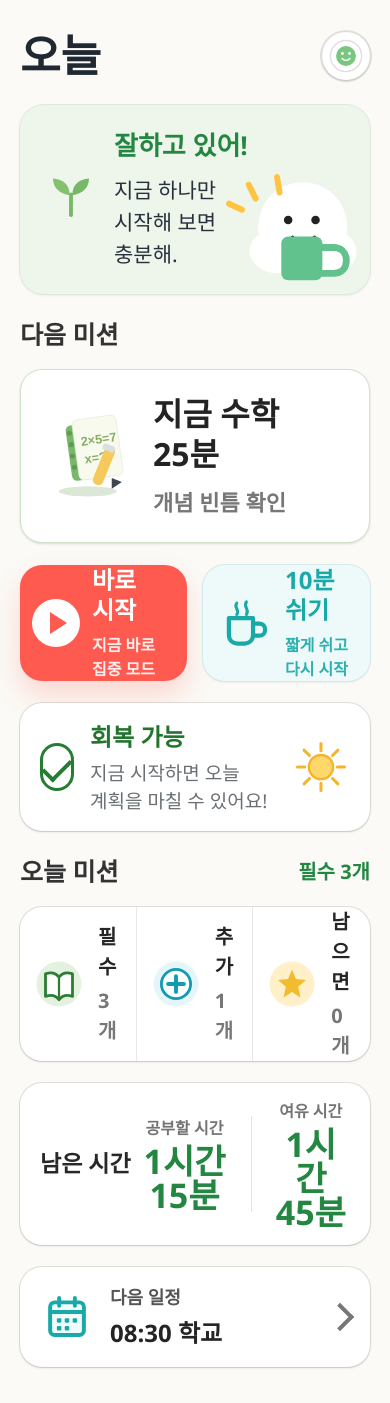
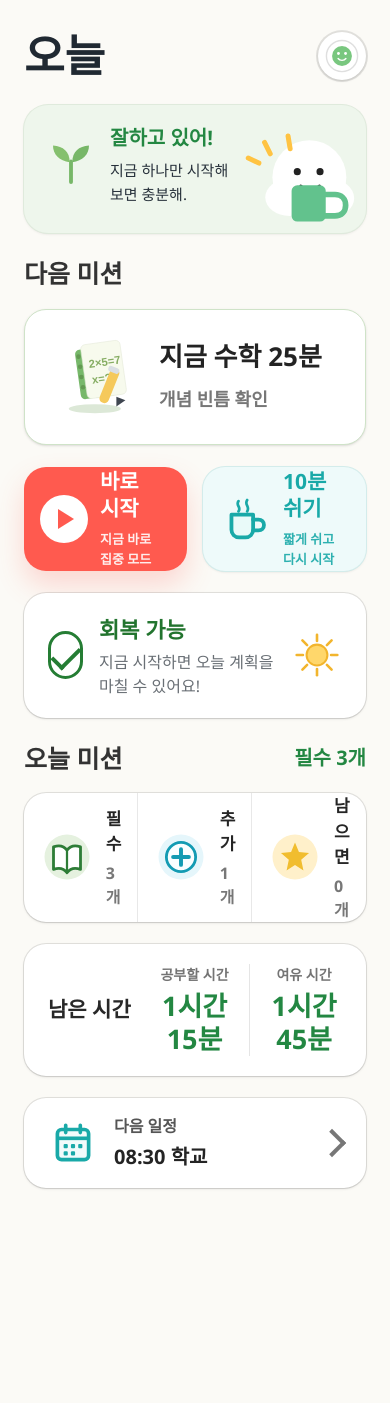
Before and after one commit to dounome97-lgtm/haruny, a Next.js app: page / in a window 390 px wide. After the commit the page ends 1224 px from the top, so only its background shows below. Built offline with nearby package versions, Linux system fonts and the light colour scheme.

Commit message:
fix: improve student today mobile spacing

```diff
--- a/src/components/student/StudentTodayScreen.tsx
+++ b/src/components/student/StudentTodayScreen.tsx
@@ -165,10 +165,10 @@ function TodayView({
         illustration={
           <AssetImage
             className="translate-x-2"
-            height={128}
+            height={104}
             priority
             src="/assets/haruny/student-today/white-mascot-cup.svg"
-            width={154}
+            width={128}
           />
         }
         title={allRequiredDone ? "잘 끝냈어!" : "잘하고 있어!"}
@@ -176,19 +176,19 @@ function TodayView({
 
       <section>
         <h2 className="mb-4 text-[25px] font-extrabold text-[#333]">다음 미션</h2>
-        <div className="flex min-h-[142px] items-center gap-4 rounded-[22px] border border-[#cfe3c8] bg-white px-5 py-6 shadow-sm">
+        <div className="flex min-h-[136px] items-center gap-5 rounded-[22px] border border-[#cfe3c8] bg-white px-7 py-6 shadow-sm">
           <AssetImage
             className="shrink-0"
-            height={96}
+            height={86}
             priority
             src="/assets/haruny/common/math-notebook.svg"
-            width={96}
+            width={86}
           />
           <div className="min-w-0">
-            <h3 className="text-[32px] font-black leading-tight text-[#232323] min-[420px]:text-[36px]">
+            <h3 className="whitespace-nowrap text-[26px] font-black leading-tight text-[#232323] min-[420px]:text-[32px]">
               지금 {nextTask.subject} {nextTask.estimatedMinutes}분
             </h3>
-            <p className="mt-3 text-[22px] font-semibold leading-8 text-[#777]">
+            <p className="mt-3 text-[18px] font-semibold leading-7 text-[#777] min-[420px]:text-[20px]">
               {nextTask.title.replace(`${nextTask.subject} `, "")}
             </p>
           </div>
@@ -199,33 +199,33 @@ function TodayView({
         <PrimaryActionButton
           onClick={() => onStart(nextTask.id)}
           icon={
-            <span className="flex h-12 w-12 shrink-0 items-center justify-center rounded-full bg-white text-[var(--action)] min-[420px]:h-14 min-[420px]:w-14">
-              <span className="ml-1 h-0 w-0 border-y-[11px] border-l-[17px] border-y-transparent border-l-current" />
+            <span className="flex h-12 w-12 shrink-0 items-center justify-center rounded-full bg-white text-[var(--action)]">
+              <span className="ml-1 h-0 w-0 border-y-[10px] border-l-[16px] border-y-transparent border-l-current" />
             </span>
           }
         >
           <ButtonText body="지금 바로 집중 모드" title="바로 시작" />
         </PrimaryActionButton>
         <SecondaryActionButton
-          icon={<AssetImage height={58} src="/assets/haruny/common/cup.svg" width={58} />}
+          icon={<AssetImage height={52} src="/assets/haruny/common/cup.svg" width={52} />}
         >
           <ButtonText body="짧게 쉬고 다시 시작" title="10분 쉬기" />
         </SecondaryActionButton>
       </section>
 
-      <SummaryMetricCard className="flex min-h-[76px] items-center justify-between px-5 py-4">
-        <div className="flex items-center gap-4">
+      <SummaryMetricCard className="flex min-h-[86px] items-center justify-between px-6 py-5">
+        <div className="flex min-w-0 items-center gap-4">
           <span className="flex h-12 w-12 items-center justify-center rounded-full border-[3px] border-[#257d34] text-[#257d34]">
             <span className="h-4 w-7 -rotate-45 border-b-[4px] border-l-[4px] border-current" />
           </span>
-          <div>
-            <p className="text-[24px] font-black text-[#22742e]">회복 가능</p>
-            <p className="mt-1 text-[19px] font-medium leading-7 text-[#696f75]">
+          <div className="min-w-0">
+            <p className="text-[22px] font-black text-[#22742e]">회복 가능</p>
+            <p className="mt-1 text-[16px] font-medium leading-6 text-[#696f75] min-[420px]:text-[17px]">
               지금 시작하면 오늘 계획을 마칠 수 있어요!
             </p>
           </div>
         </div>
-        <AssetImage height={58} src="/assets/haruny/common/sun.svg" width={58} />
+        <AssetImage className="shrink-0" height={50} src="/assets/haruny/common/sun.svg" width={50} />
       </SummaryMetricCard>
 
       <section>
@@ -252,31 +252,31 @@ function TodayView({
         </SummaryMetricCard>
       </section>
 
-      <SummaryMetricCard className="grid min-h-[88px] grid-cols-[1fr_1.15fr_1fr] items-center px-5 py-4">
-        <p className="text-[23px] font-black text-[#282828]">남은 시간</p>
-        <div className="border-r border-[#e5e5e5] pr-5 text-center">
-          <p className="text-base font-semibold text-[#747474]">공부할 시간</p>
-          <p className="mt-1 text-[34px] font-black leading-none text-accent">
+      <SummaryMetricCard className="grid min-h-[88px] grid-cols-[1fr_1.2fr_1fr] items-center px-6 py-5">
+        <p className="text-[21px] font-black text-[#282828]">남은 시간</p>
+        <div className="border-r border-[#e5e5e5] px-4 text-center">
+          <p className="text-[14px] font-semibold text-[#747474]">공부할 시간</p>
+          <p className="mt-1 text-[27px] font-black leading-tight text-accent min-[420px]:text-[30px]">
             {formatMinutes(remainingStudyMinutes)}
           </p>
         </div>
-        <div className="pl-5 text-center">
-          <p className="text-base font-semibold text-[#747474]">여유 시간</p>
-          <p className="mt-1 text-[34px] font-black leading-none text-accent">
+        <div className="pl-4 text-center">
+          <p className="text-[14px] font-semibold text-[#747474]">여유 시간</p>
+          <p className="mt-1 text-[27px] font-black leading-tight text-accent min-[420px]:text-[30px]">
             {formatMinutes(spareMinutes)}
           </p>
         </div>
       </SummaryMetricCard>
 
       <Link
-        className="mb-2 flex min-h-[80px] items-center justify-between rounded-[22px] bg-white px-5 py-4 shadow-sm ring-1 ring-black/10"
+        className="mb-2 flex min-h-[82px] items-center justify-between rounded-[22px] bg-white px-6 py-4 shadow-sm ring-1 ring-black/10"
         href="/student/week"
       >
         <div className="flex items-center gap-4">
-          <AssetImage height={54} src="/assets/haruny/common/calendar.svg" width={54} />
+          <AssetImage height={50} src="/assets/haruny/common/calendar.svg" width={50} />
           <div>
-            <p className="text-lg font-semibold text-[#555]">다음 일정</p>
-            <p className="mt-1 text-[24px] font-bold text-[#242424]">
+            <p className="text-[16px] font-semibold text-[#555]">다음 일정</p>
+            <p className="mt-1 text-[20px] font-bold text-[#242424] min-[420px]:text-[22px]">
               {today.timeBlocks[0].startAt} {today.timeBlocks[0].title}
             </p>
           </div>
@@ -480,11 +480,11 @@ function MissionSummary({
   value: string;
 }) {
   return (
-    <div className="flex min-h-[76px] items-center justify-center gap-3 border-r border-[#e8e8e8] px-3 last:border-r-0">
+    <div className="flex min-h-[82px] items-center justify-center gap-3 border-r border-[#e8e8e8] px-4 last:border-r-0">
       {icon}
       <div>
-        <p className="text-[20px] font-bold text-[#252525]">{label}</p>
-        <p className="mt-1 text-[20px] font-semibold text-[#777]">{value}</p>
+        <p className="text-[17px] font-bold text-[#252525] min-[420px]:text-[19px]">{label}</p>
+        <p className="mt-1 text-[16px] font-semibold text-[#777] min-[420px]:text-[18px]">{value}</p>
       </div>
     </div>
   );
--- a/src/components/ui/HarunyAppUI.tsx
+++ b/src/components/ui/HarunyAppUI.tsx
@@ -34,7 +34,7 @@ export function AssetImage({
 
 export function AppFrame({ children }: { children: ReactNode }) {
   return (
-    <main className="min-h-dvh bg-[var(--background)] px-5 py-7 min-[420px]:px-6">
+    <main className="min-h-dvh bg-[var(--background)] px-6 py-7">
       <div className="mx-auto flex min-h-[calc(100dvh-56px)] w-full max-w-[430px] flex-col gap-[22px]">
         {children}
       </div>
@@ -88,12 +88,12 @@ export function HeroMessageCard({
   title: string;
 }) {
   return (
-    <section className="relative min-h-[128px] overflow-hidden rounded-[24px] bg-[var(--surface-soft)] px-6 py-6 shadow-sm ring-1 ring-[#dfeadc]">
-      <div className="relative z-10 flex max-w-[72%] items-center gap-4">
+    <section className="relative min-h-[128px] overflow-hidden rounded-[24px] bg-[var(--surface-soft)] px-5 py-5 shadow-sm ring-1 ring-[#dfeadc] min-[420px]:px-6 min-[420px]:py-6">
+      <div className="relative z-10 flex max-w-[68%] items-center gap-3 min-[420px]:gap-4">
         {icon}
         <div>
-          <h2 className="text-[26px] font-black leading-tight text-accent">{title}</h2>
-          <p className="mt-3 text-[21px] font-medium leading-8 text-[#27313b]">{body}</p>
+          <h2 className="text-[20px] font-black leading-tight text-accent min-[420px]:text-[24px]">{title}</h2>
+          <p className="mt-2 text-[15px] font-medium leading-6 text-[#27313b] min-[420px]:text-[18px] min-[420px]:leading-7">{body}</p>
         </div>
       </div>
       {illustration ? <div className="absolute bottom-0 right-3">{illustration}</div> : null}
@@ -112,7 +112,7 @@ export function PrimaryActionButton({
 }) {
   return (
     <button
-      className="flex min-h-[112px] items-center justify-center gap-3 rounded-[22px] bg-[var(--action)] px-3 text-white shadow-[0_14px_28px_rgba(255,90,79,0.22)] min-[420px]:gap-4 min-[420px]:px-4"
+      className="flex min-h-[104px] items-center justify-center gap-3 rounded-[22px] bg-[var(--action)] px-4 text-white shadow-[0_14px_28px_rgba(255,90,79,0.22)] min-[420px]:min-h-[112px]"
       onClick={onClick}
       type="button"
     >
@@ -131,7 +131,7 @@ export function SecondaryActionButton({
 }) {
   return (
     <button
-      className="flex min-h-[112px] items-center justify-center gap-3 rounded-[22px] bg-[#eefafa] px-3 text-[var(--rest)] shadow-sm ring-1 ring-[#d3eceb] min-[420px]:gap-4 min-[420px]:px-4"
+      className="flex min-h-[104px] items-center justify-center gap-3 rounded-[22px] bg-[#eefafa] px-4 text-[var(--rest)] shadow-sm ring-1 ring-[#d3eceb] min-[420px]:min-h-[112px]"
       type="button"
     >
       {icon}
@@ -149,10 +149,10 @@ export function ButtonText({
 }) {
   return (
     <>
-      <span className="block text-[24px] font-black leading-tight min-[420px]:text-[28px]">
+      <span className="block text-[21px] font-black leading-tight min-[420px]:text-[25px]">
         {title}
       </span>
-      <span className="mt-2 block text-base font-semibold opacity-90">{body}</span>
+      <span className="mt-2 block text-[13px] font-semibold leading-5 opacity-90 min-[420px]:text-[14px]">{body}</span>
     </>
   );
 }
```
